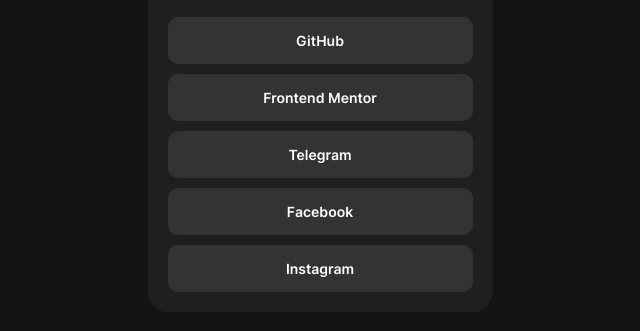
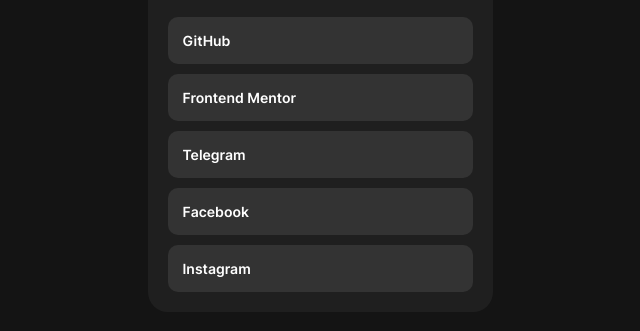
Before and after one commit to EMLzmile/social-links-profile, a plain HTML site: page index.html in a window 1280 px wide. Shown: the part 359-690 px from the top of the page, without its empty margins (320-960 px from the left). Drawn offline with Linux system fonts and the light colour scheme.

Commit message:
Update index.html

```diff
--- a/index.html
+++ b/index.html
@@ -14,7 +14,7 @@
 
 <body>
   <div class="container" role="document">
-    <div class="box-container" role="main">
+    <div class="box-container">
       <header class="profil">
         <div class="profil-img">
           <img src="assets/images/avatar-me.jpg" alt="assets/images/avatar-jessica.jpeg">
@@ -26,11 +26,11 @@
         </div>
       </header>
       <div class="link-container">
-        <button class="link-item"><a href="https://github.com/EMLzmile">GitHub</a></button>
-        <button class="link-item"><a href="https://frontendmentor.io/profil/EMLzmile">Frontend Mentor</a></button>
-        <button class="link-item"><a href="https://t.me/EMLzmile">Telegram</a></button>
-        <button class="link-item"><a href="https://m.facebook.com/emmanuel.moolongawi">Facebook</a></button>
-        <button class="link-item"><a href="https://instagram.com/emmanumoolongawi">Instagram</a></button>
+        <div class="link-item"><a href="https://github.com/EMLzmile">GitHub</a></div>
+        <div class="link-item"><a href="https://frontendmentor.io/profil/EMLzmile">Frontend Mentor</a></div>
+        <div class="link-item"><a href="https://t.me/EMLzmile">Telegram</a></div>
+        <div class="link-item"><a href="https://m.facebook.com/emmanuel.moolongawi">Facebook</a></div>
+        <div class="link-item"><a href="https://instagram.com/emmanumoolongawi">Instagram</a></div>
       </div>
     </div>
   </div>
```
